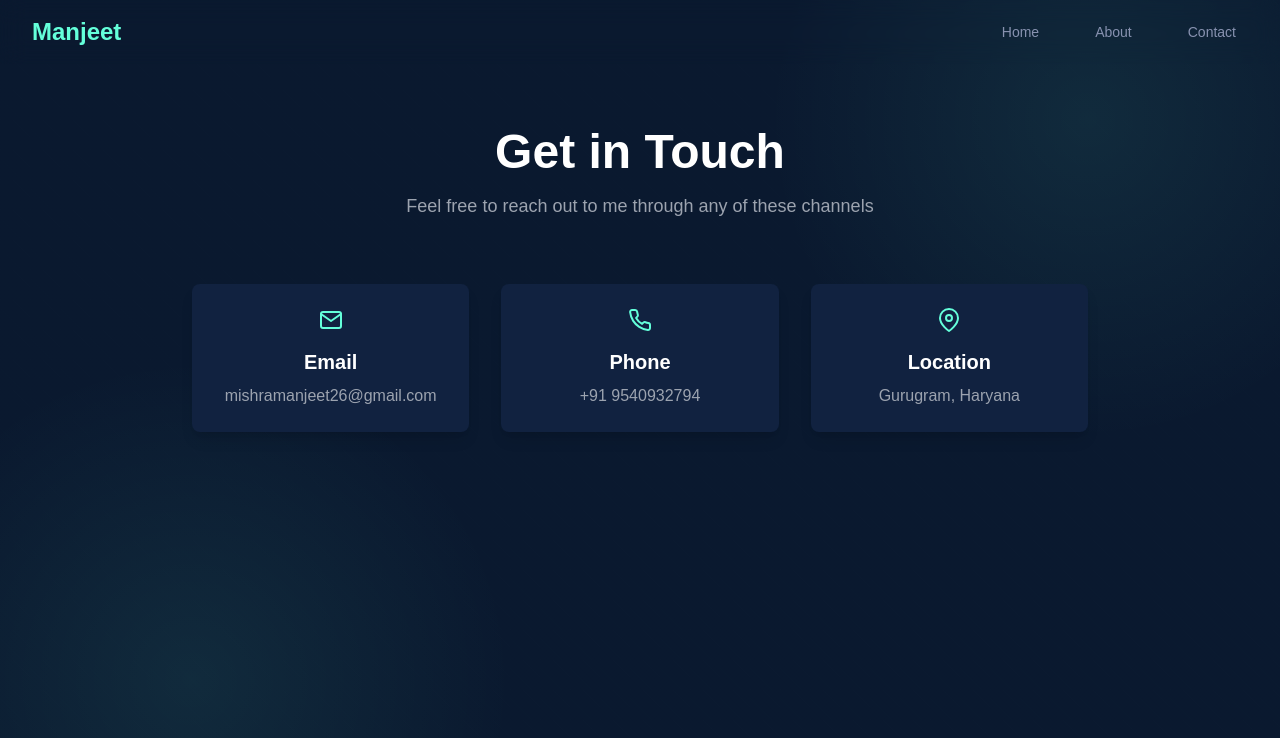
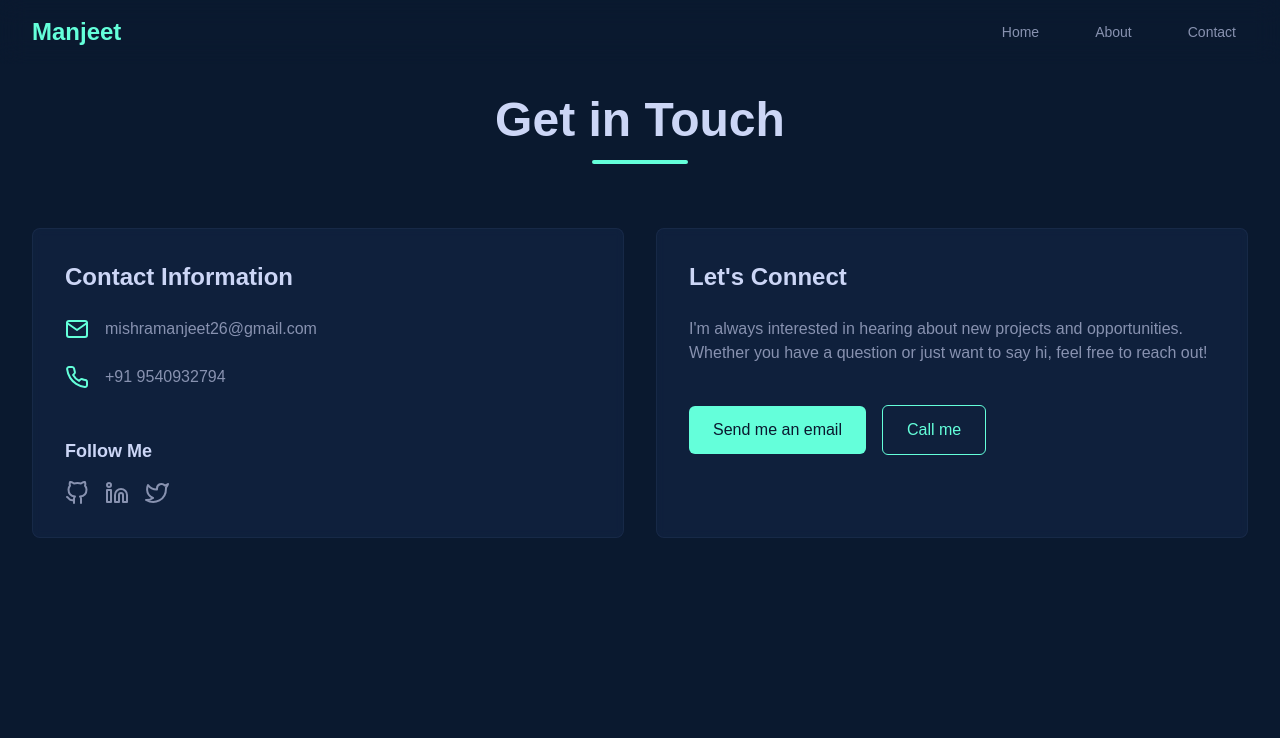
Before and after one commit to manjeet0505/portify, a Next.js app: page /contact in a window 1280 px wide. Shown: the top 738 px of the page. Built offline with nearby package versions, Linux system fonts and the light colour scheme.

Commit message:
Update dependencies and remove Prisma packages

```diff
--- a/src/app/components/Navbar.tsx
+++ b/src/app/components/Navbar.tsx
@@ -2,7 +2,7 @@
 
 import { useState, useEffect } from 'react';
 import Link from 'next/link';
-import { motion } from 'framer-motion';
+import { motion, LazyMotion, domAnimation, m } from 'framer-motion';
 
 const Navbar = () => {
   const [isMenuOpen, setIsMenuOpen] = useState(false);
@@ -26,7 +26,8 @@ const Navbar = () => {
   ];
 
   return (
-    <motion.nav
+    <LazyMotion features={domAnimation}>
+      <m.nav
         initial={{ y: -100 }}
         animate={{ y: 0 }}
         transition={{ duration: 0.5 }}
@@ -36,20 +37,20 @@ const Navbar = () => {
       >
         <div className="max-w-7xl mx-auto px-4 sm:px-6 lg:px-8">
           <div className="flex items-center justify-between h-16">
-          <motion.div
+            <m.div
               className="flex-shrink-0"
               whileHover={{ scale: 1.05 }}
             >
               <Link href="/" className="text-2xl font-bold text-[#64FFDA]">
                 Manjeet
               </Link>
-          </motion.div>
+            </m.div>
 
             {/* Desktop Menu */}
             <div className="hidden md:block">
               <div className="ml-10 flex items-center space-x-8">
                 {navItems.map((item, index) => (
-                <motion.div
+                  <m.div
                     key={item.name}
                     initial={{ opacity: 0, y: -20 }}
                     animate={{ opacity: 1, y: 0 }}
@@ -60,21 +61,21 @@ const Navbar = () => {
                       className="text-[#8892B0] hover:text-[#64FFDA] transition-colors duration-300 px-3 py-2 text-sm font-medium relative group"
                     >
                       <span className="relative z-10">{item.name}</span>
-                    <motion.span
+                      <m.span
                         className="absolute bottom-0 left-0 w-full h-[1px] bg-[#64FFDA] origin-left"
                         initial={{ scaleX: 0 }}
                         whileHover={{ scaleX: 1 }}
                         transition={{ duration: 0.3 }}
                       />
                     </Link>
-                </motion.div>
+                  </m.div>
                 ))}
               </div>
             </div>
 
             {/* Mobile menu button */}
             <div className="md:hidden">
-            <motion.button
+              <m.button
                 whileTap={{ scale: 0.95 }}
                 onClick={() => setIsMenuOpen(!isMenuOpen)}
                 className="inline-flex items-center justify-center p-2 rounded-md text-[#64FFDA] hover:text-[#8892B0] focus:outline-none"
@@ -89,13 +90,13 @@ const Navbar = () => {
                     <path strokeLinecap="round" strokeLinejoin="round" strokeWidth={2} d="M6 18L18 6M6 6l12 12" />
                   </svg>
                 )}
-            </motion.button>
+              </m.button>
             </div>
           </div>
         </div>
 
         {/* Mobile Menu */}
-      <motion.div
+        <m.div
           className={`md:hidden ${isMenuOpen ? 'block' : 'hidden'}`}
           initial={{ opacity: 0, y: -20 }}
           animate={{ opacity: isMenuOpen ? 1 : 0, y: isMenuOpen ? 0 : -20 }}
@@ -113,8 +114,9 @@ const Navbar = () => {
               </Link>
             ))}
           </div>
-      </motion.div>
-    </motion.nav>
+        </m.div>
+      </m.nav>
+    </LazyMotion>
   );
 };
 
--- a/src/app/components/PageTransition.tsx
+++ b/src/app/components/PageTransition.tsx
@@ -1,45 +1,17 @@
 'use client';
 
-import { motion, AnimatePresence } from 'framer-motion';
-import { usePathname } from 'next/navigation';
-import { ReactNode } from 'react';
+import { motion } from 'framer-motion';
+import { PageTransitionProps } from '@/types/jsx';
 
-const pageVariants = {
-  initial: {
-    opacity: 0,
-    y: 20,
-  },
-  in: {
-    opacity: 1,
-    y: 0,
-  },
-  out: {
-    opacity: 0,
-    y: -20,
-  },
-};
-
-const pageTransition = {
-  type: 'tween',
-  ease: 'anticipate',
-  duration: 0.5,
-};
-
-export default function PageTransition({ children }: { children: ReactNode }) {
-  const pathname = usePathname();
-
+export default function PageTransition({ children }: PageTransitionProps) {
   return (
-    <AnimatePresence>
-      <motion.div
-        key={pathname} // Key change triggers animation
-        initial="initial"
-        animate="in"
-        exit="out"
-        variants={pageVariants}
-        transition={pageTransition}
-      >
-        {children}
-      </motion.div>
-    </AnimatePresence>
+    <motion.div
+      initial={{ opacity: 0, y: 20 }}
+      animate={{ opacity: 1, y: 0 }}
+      exit={{ opacity: 0, y: -20 }}
+      transition={{ duration: 0.3 }}
+    >
+      {children}
+    </motion.div>
   );
 }
--- a/src/app/contact/page.tsx
+++ b/src/app/contact/page.tsx
@@ -1,111 +1,119 @@
 'use client';
 
+import React from 'react';
 import { motion } from 'framer-motion';
-import { FiMail, FiPhone, FiMapPin } from 'react-icons/fi';
+import { FiMail, FiGithub, FiLinkedin, FiTwitter, FiPhone } from 'react-icons/fi';
+import Link from 'next/link';
 import Navbar from '../components/Navbar';
 
 export default function ContactPage() {
   return (
-    <main className="min-h-screen bg-[#0A192F] relative overflow-hidden">
-      {/* Background Pattern */}
-      <div className="absolute inset-0 z-0">
-        <div
-          className="absolute inset-0 bg-[#0A192F] bg-opacity-90"
-          style={{
-            backgroundImage: `
-              radial-gradient(circle at 85% 15%, rgba(100, 255, 218, 0.08) 0%, transparent 25%),
-              radial-gradient(circle at 15% 85%, rgba(100, 255, 218, 0.08) 0%, transparent 25%),
-              linear-gradient(0deg, rgba(10,25,47,0.9) 0%, rgba(10,25,47,0.95) 100%),
-              repeating-linear-gradient(
-                45deg,
-                rgba(100, 255, 218, 0.05) 0px,
-                rgba(100, 255, 218, 0.05) 1px,
-                transparent 1px,
-                transparent 15px
-              )
-            `,
-            backgroundSize: '100% 100%, 100% 100%, 100% 100%, 30px 30px'
-          }}
-        />
-      </div>
-
+    <div className="min-h-screen bg-[#0A192F] text-white relative">
       <Navbar />
 
-      <div className="relative z-10">
-        <div className="max-w-7xl mx-auto px-4 sm:px-6 lg:px-8 pt-32 pb-20">
+      {/* Main Content */}
+      <div className="max-w-7xl mx-auto px-4 sm:px-6 lg:px-8 pt-24">
         <motion.div
           initial={{ opacity: 0, y: 20 }}
           animate={{ opacity: 1, y: 0 }}
           transition={{ duration: 0.5 }}
           className="text-center mb-16"
         >
-            <h1 className="text-4xl sm:text-5xl font-bold text-white mb-4">
+          <h1 className="text-4xl md:text-5xl font-bold text-[#CCD6F6] mb-4">
             Get in Touch
           </h1>
-            <p className="text-gray-400 text-lg">
-              Feel free to reach out to me through any of these channels
-            </p>
+          <div className="w-24 h-1 bg-[#64FFDA] mx-auto rounded-full" />
         </motion.div>
 
-          <div className="grid grid-cols-1 md:grid-cols-3 gap-8 max-w-4xl mx-auto">
+        <div className="grid grid-cols-1 md:grid-cols-2 gap-8 pb-20">
+          {/* Contact Information */}
           <motion.div
-              initial={{ opacity: 0, y: 20 }}
-              animate={{ opacity: 1, y: 0 }}
+            initial={{ opacity: 0, x: -20 }}
+            animate={{ opacity: 1, x: 0 }}
             transition={{ duration: 0.5, delay: 0.2 }}
-              className="bg-[#112240] p-6 rounded-lg shadow-lg"
+            className="bg-[#112240]/80 backdrop-blur-sm p-6 md:p-8 rounded-lg border border-[#233554]/50"
           >
-              <div className="flex items-center justify-center mb-4">
-                <FiMail className="text-[#64FFDA] text-2xl" />
-              </div>
-              <h3 className="text-white text-xl font-semibold mb-2 text-center">Email</h3>
-              <p className="text-gray-400 text-center">
-                <a href="mailto:mishramanjeet26@gmail.com" className="hover:text-[#64FFDA] transition-colors">
+            <h2 className="text-2xl font-bold text-[#CCD6F6] mb-6">Contact Information</h2>
+            <div className="space-y-6">
+              <div className="flex items-center space-x-4">
+                <FiMail className="w-6 h-6 text-[#64FFDA]" />
+                <a
+                  href="mailto:mishramanjeet26@gmail.com"
+                  className="text-[#8892B0] hover:text-[#64FFDA] transition-colors duration-300"
+                >
                   mishramanjeet26@gmail.com
                 </a>
-              </p>
+              </div>
+              <div className="flex items-center space-x-4">
+                <FiPhone className="w-6 h-6 text-[#64FFDA]" />
+                <a
+                  href="tel:+919540932794"
+                  className="text-[#8892B0] hover:text-[#64FFDA] transition-colors duration-300"
+                >
+                  +91 9540932794
+                </a>
+              </div>
+              <div className="pt-6">
+                <h3 className="text-lg font-semibold text-[#CCD6F6] mb-4">Follow Me</h3>
+                <div className="flex space-x-4">
+                  <a
+                    href="https://github.com/manjeet0505"
+                    target="_blank"
+                    rel="noopener noreferrer"
+                    className="text-[#8892B0] hover:text-[#64FFDA] transition-colors duration-300"
+                  >
+                    <FiGithub className="w-6 h-6" />
+                  </a>
+                  <a
+                    href="https://www.linkedin.com/in/manjeet-mishra-175705260/"
+                    target="_blank"
+                    rel="noopener noreferrer"
+                    className="text-[#8892B0] hover:text-[#64FFDA] transition-colors duration-300"
+                  >
+                    <FiLinkedin className="w-6 h-6" />
+                  </a>
+                  <a
+                    href="https://twitter.com/mishramanjeet26"
+                    target="_blank"
+                    rel="noopener noreferrer"
+                    className="text-[#8892B0] hover:text-[#64FFDA] transition-colors duration-300"
+                  >
+                    <FiTwitter className="w-6 h-6" />
+                  </a>
+                </div>
+              </div>
+            </div>
           </motion.div>
 
+          {/* Connect Section */}
           <motion.div
-              initial={{ opacity: 0, y: 20 }}
-              animate={{ opacity: 1, y: 0 }}
+            initial={{ opacity: 0, x: 20 }}
+            animate={{ opacity: 1, x: 0 }}
             transition={{ duration: 0.5, delay: 0.4 }}
-              className="bg-[#112240] p-6 rounded-lg shadow-lg"
+            className="bg-[#112240]/80 backdrop-blur-sm p-6 md:p-8 rounded-lg border border-[#233554]/50"
           >
-              <div className="flex items-center justify-center mb-4">
-                <FiPhone className="text-[#64FFDA] text-2xl" />
+            <h2 className="text-2xl font-bold text-[#CCD6F6] mb-6">Let's Connect</h2>
+            <p className="text-[#8892B0] mb-6">
+              I'm always interested in hearing about new projects and opportunities.
+              Whether you have a question or just want to say hi, feel free to reach out!
+            </p>
+            <div className="space-y-4">
+              <a
+                href="mailto:mishramanjeet26@gmail.com"
+                className="inline-block px-6 py-3 bg-[#64FFDA] text-[#0A192F] font-medium rounded-md hover:bg-[#64FFDA]/90 transition-colors duration-300"
+              >
+                Send me an email
+              </a>
+              <a
+                href="tel:+918318045098"
+                className="inline-block ml-4 px-6 py-3 border border-[#64FFDA] text-[#64FFDA] font-medium rounded-md hover:bg-[#64FFDA]/10 transition-colors duration-300"
+              >
+                Call me
+              </a>
             </div>
-              <h3 className="text-white text-xl font-semibold mb-2 text-center">Phone</h3>
-              <p className="text-gray-400 text-center">
-                <a href="tel:+919540932794" className="hover:text-[#64FFDA] transition-colors">
-                  +91 9540932794
-                </a>
-              </p>
-            </motion.div>
-
-            <motion.div
-              initial={{ opacity: 0, y: 20 }}
-              animate={{ opacity: 1, y: 0 }}
-              transition={{ duration: 0.5, delay: 0.6 }}
-              className="bg-[#112240] p-6 rounded-lg shadow-lg"
-            >
-              <div className="flex items-center justify-center mb-4">
-                <FiMapPin className="text-[#64FFDA] text-2xl" />
-              </div>
-              <h3 className="text-white text-xl font-semibold mb-2 text-center">Location</h3>
-              <p className="text-gray-400 text-center">
-                <a
-                  href="https://www.google.com/maps/search/?api=1&query=Gurugram,Haryana"
-                  target="_blank"
-                  rel="noopener noreferrer"
-                  className="hover:text-[#64FFDA] transition-colors"
-                >
-                  Gurugram, Haryana
-                </a>
-              </p>
           </motion.div>
         </div>
       </div>
     </div>
-    </main>
   );
 }
--- a/src/app/layout.tsx
+++ b/src/app/layout.tsx
@@ -2,6 +2,7 @@ import type { Metadata } from "next";
 import { Inter } from "next/font/google";
 import "./globals.css";
 import PageTransition from "./components/PageTransition";
+import { ReactNode } from "react";
 
 const inter = Inter({
   subsets: ["latin"],
@@ -9,20 +10,19 @@ const inter = Inter({
 });
 
 export const metadata: Metadata = {
-  title: "Create Next App",
-  description: "Generated by create next app",
+  title: "Portfolio",
+  description: "My personal portfolio website",
 };
 
-export default function RootLayout({
-  children,
-}: Readonly<{
-  children: React.ReactNode;
-}>) {
+interface RootLayoutProps {
+  children: ReactNode;
+}
+
+export default function RootLayout({ children }: RootLayoutProps) {
   return (
     <html lang="en">
       <body className={`${inter.variable} antialiased`}>
-        {/* <PageTransition>{children}</PageTransition> */}
-        {children}
+        <PageTransition>{children}</PageTransition>
       </body>
     </html>
   );
--- a/src/app/page.tsx
+++ b/src/app/page.tsx
@@ -1,5 +1,6 @@
 'use client';
 
+import React from 'react';
 import { motion, useInView } from 'framer-motion';
 import { useRef, useState } from 'react';
 import { FiArrowLeft, FiArrowRight } from 'react-icons/fi';
```
Also changed, not shown: package.json (+14 -17 lines), src/app/components/Footer.tsx (+30 -25 lines), src/app/projects/page.tsx (+68 -35 lines), src/types/framer-motion.d.ts (added, +11 -0 lines), src/types/jsx.d.ts (added, +13 -0 lines), src/types/react-icons.d.ts (added, +15 -0 lines), src/types/react.d.ts (added, +28 -0 lines), 1 other file (tests, documents, lock files or other folders). Lines whose indentation alone changed are shown as unchanged.
